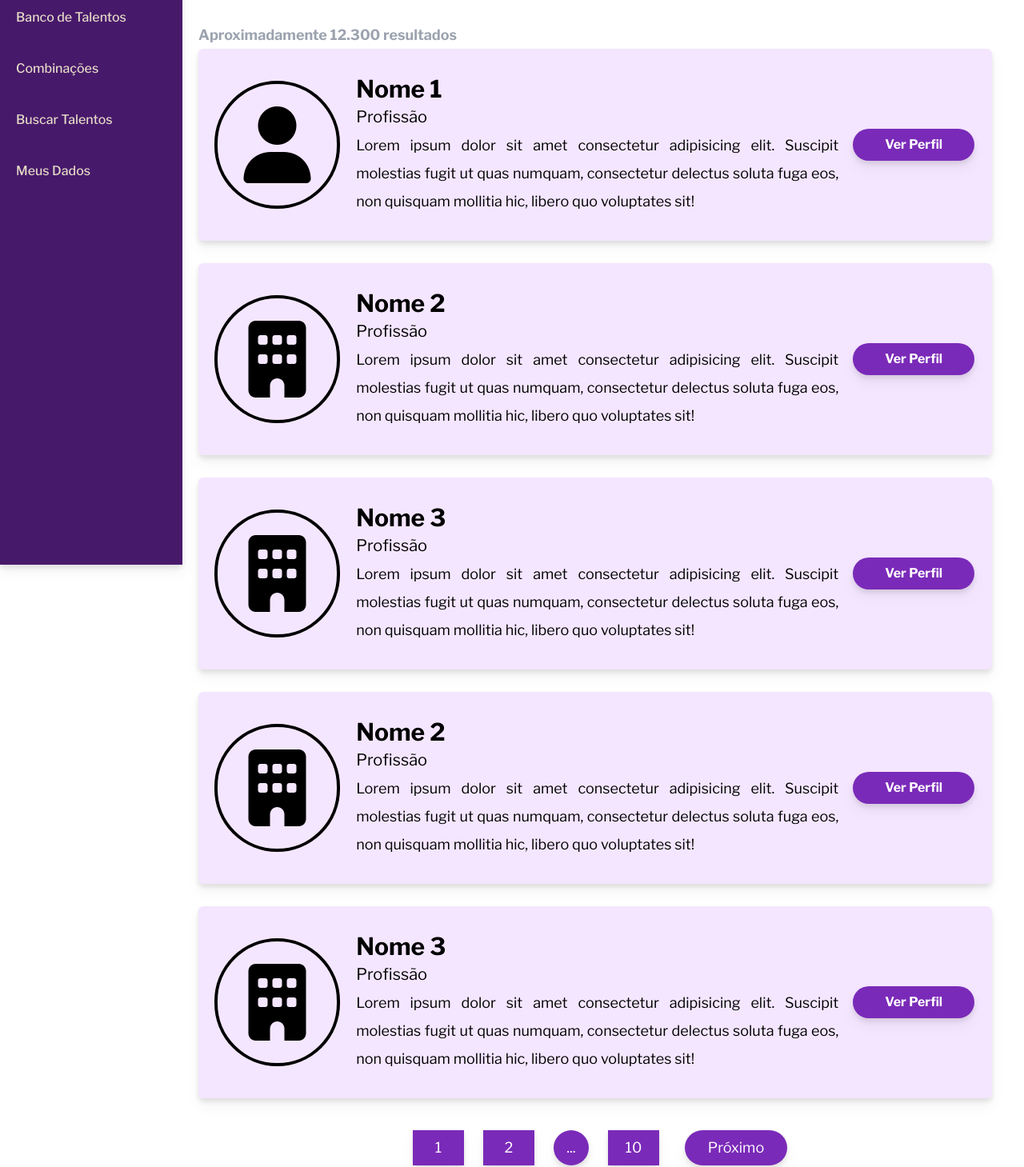
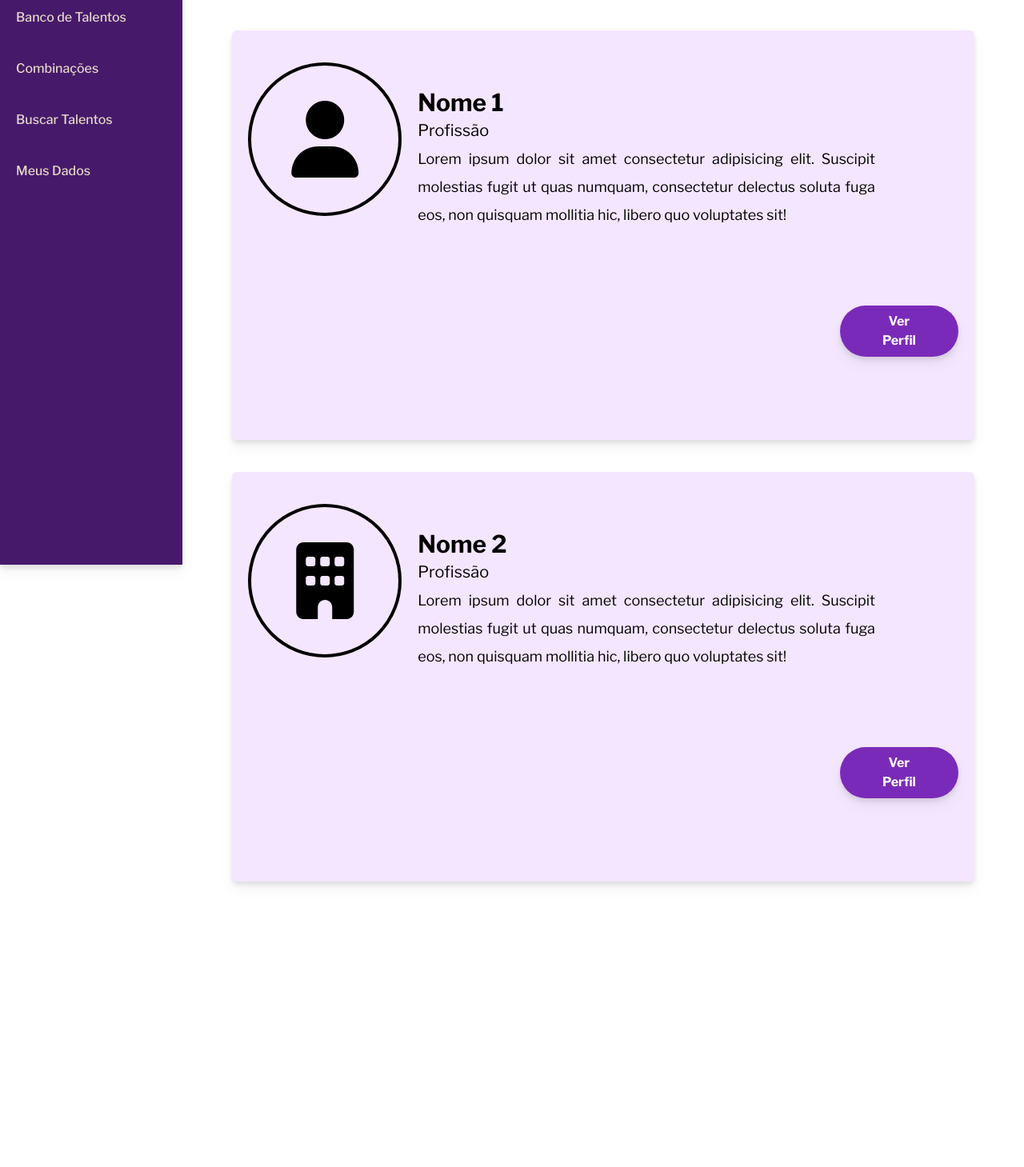
Before and after one commit to LETMIN-Corp/letmin-client, a React (Vite) app: page /company/talentsearch in a window 1280 px wide. Shown: the part 174-1633 px from the top of the page at 80% size. After the commit the page ends 1336 px from the top, so only its background shows below. Built offline with nearby package versions, Linux system fonts and the light colour scheme.

Commit message:
Revert "company search page (large) finished"
This reverts commit df7fad00154a50ad01e1be480fc069dcae7bebc9.

```diff
--- a/src/Components/Cards/CompanySearchCard.tsx
+++ b/src/Components/Cards/CompanySearchCard.tsx
@@ -14,18 +14,18 @@ interface ComponentInterface {
 
 const CompanyTalentSearchCard: React.FC<ComponentInterface> = ({ card }) => {
     return (
-        <div className='bg-lilac rounded-md mx-auto text-justify text-8x1 drop-shadow-lg px-5 mr-5 flex items-center justify-between'>
-            <div className='flex w-40 h-40 border-4 rounded-full items-center justify-center'>
+        <div className='lg:w-11/12 bg-lilac rounded-md mx-auto text-justify py-10 text-8x1  drop-shadow-lg px-5'>
+            <div className='flex flex-col w-48 float-left h-48 border-4 rounded-full items-center justify-center'>
                 <i className={`${ card.icon } text-8xl`}></i>
             </div>
-            <div className='w-8/12 text-black pl-5 my-8 mr-4'>
+            <div className='flex flex-col float-left w-8/12 text-black  mb-5 pl-5 mt-8 mb-8'>
                 <h1 className='text-xl lg:text-3xl font-bold'>{ card.name }</h1>
                 <p className='text-lg lg:text-xl'>{ card.profission }</p>
                 <p className='text-lg lg:text-lg'>{ card.description }</p>
 
             </div>
 
-            <div className='flex w-2/12 h-48 items-center justify-center'>
+            <div className='flex flex-col float-right w-2/12 h-48 items-center justify-center'>
                 <SecondaryLink text={ card.text } path={ card.path } />
             </div>
         </div>
--- a/src/Views/Company/CompanyTalentSearch.tsx
+++ b/src/Views/Company/CompanyTalentSearch.tsx
@@ -1,71 +1,35 @@
 import CompanyDefault from './CompanyDefault';
-import { useEffect, useState  } from 'react';
+import { useEffect } from 'react';
 import CompanyTalentSearchCard from '../../Components/Cards/CompanySearchCard';
 import { Link } from 'react-router-dom';
-import FormButton from '../../Components/Buttons/FormButton';
-import { useNavigate } from 'react-router-dom';
 
-const CompanyTalentSearch = () => {
+const CompanyIndicators = () => {
     useEffect((): void => {
-        window.document.title = 'Busca de Talentos';
+        window.document.title = 'Indicadores';
     });
 
-    const navigate = useNavigate();
-
-    const cont = 0;
-
-    const pageButtons = [
-        {
-            text: 'Voltar para o cadastro',
-            path: '/register',
-            isLink: true,
-            hasFunction: true,
-            handleClick: () => setModalIsOpen(true),
-        }
-    ];
-
-    const [currentPage, setCurrentPage] = useState(0);
-    const [modalIsOpen, setModalIsOpen] = useState(false);
-    const [termIsAccepted, setTermIsAccepted] = useState(true);
-    const [registerData, setRegisterData] = useState<IRegisterData>({
-    });
-
-    interface IRegisterData {
-        [key: string]: {
-            [key: string]: string;
-        };
-    }
-
-    function handleRegister() {
-        // Lógica de cadastro e validação de dados
-
-        navigate('/company/indicators');
-    }
-
-    const pageConstraints = {
-        min: 0,
-        max: 3,
-    }
+const viewConsultPackage = {
+    getValue: () : string => { return '' },
+    setValue: (e: React.ChangeEvent<HTMLInputElement | HTMLSelectElement>) => {}
+}
 
     return (
         <CompanyDefault>
-            <div className='p-5'>
+            <div className="p-5">
                 <h1 className='text-2xl'>
                     <i className="fa-solid fa-magnifying-glass"></i>
                     <span> Buscar Talentos</span>
                 </h1>
 
-                <div className='flex justify-between w-full mt-5 items-center '>
-                {/* <input onChange={ (e) => setSearchFolders(e.target.value) } type='text' placeholder='Buscar' className='max-w-sm w-full mr-3 px-2 py-1 border-2 border-dark-purple rounded-md' name='search' id='search' /> */}
-                    <input type='text' placeholder='Buscar' className='max-w-sm w-full px-2 py-1 border-2 border-dark-purple rounded-md' name='search' id='search' />
-                    <Link to='/company/favorite'><i className="fa-regular fa-heart fa-2x mr-5"></i></Link>
+                <div className='w-3/12 border-2 border-dark-purple rounded-lg flex items-center justify-between mt-5 pr-5'>
+                    <input placeholder='  Pesquisar' className='w-11/12 px-2 py-1' type='text' name='search' ></input>
+                    <Link to={ '/company/search' }><i className="fa-solid fa-magnifying-glass"></i></Link>
+
                 </div>
 
-                <div className='mt-7'>
-                    <p className='text-bright-gray font-bold text-lg'>Aproximadamente 12.300 resultados</p>
-                </div>
 
-                <div className='grid grid-cols-1 flex flex-col justify-center items-center md:grid-cols-1 gap-7 w-full md:mb-5'>
+
+                <div className='grid grid-cols-1 flex flex-col justify-center items-center md:grid-cols-1 gap-10 w-full  my-6 md:my-10'>
                     {
                         [
                             {
@@ -74,7 +38,7 @@ const CompanyTalentSearch = () => {
                                 profission: 'Profissão',
                                 description: 'Lorem ipsum dolor sit amet consectetur adipisicing elit. Suscipit molestias fugit ut quas numquam, consectetur delectus soluta fuga eos, non quisquam mollitia hic, libero quo voluptates sit!',
                                 text: 'Ver Perfil',
-                                path: '/company/userprofile',
+                                path: '',
                             },
                             {
                                 icon: 'fa-solid fa-building',
@@ -82,58 +46,14 @@ const CompanyTalentSearch = () => {
                                 profission: 'Profissão',
                                 description: 'Lorem ipsum dolor sit amet consectetur adipisicing elit. Suscipit molestias fugit ut quas numquam, consectetur delectus soluta fuga eos, non quisquam mollitia hic, libero quo voluptates sit!',
                                 text: 'Ver Perfil',
-                                path: '/company/userprofile',
-                            },
-                            {
-                                icon: 'fa-solid fa-building',
-                                name: 'Nome 3',
-                                profission: 'Profissão',
-                                description: 'Lorem ipsum dolor sit amet consectetur adipisicing elit. Suscipit molestias fugit ut quas numquam, consectetur delectus soluta fuga eos, non quisquam mollitia hic, libero quo voluptates sit!',
-                                text: 'Ver Perfil',
-                                path: '/company/userprofile',
-                            },
-                            {
-                                icon: 'fa-solid fa-building',
-                                name: 'Nome 2',
-                                profission: 'Profissão',
-                                description: 'Lorem ipsum dolor sit amet consectetur adipisicing elit. Suscipit molestias fugit ut quas numquam, consectetur delectus soluta fuga eos, non quisquam mollitia hic, libero quo voluptates sit!',
-                                text: 'Ver Perfil',
-                                path: '/company/userprofile',
-                            },
-                            {
-                                icon: 'fa-solid fa-building',
-                                name: 'Nome 3',
-                                profission: 'Profissão',
-                                description: 'Lorem ipsum dolor sit amet consectetur adipisicing elit. Suscipit molestias fugit ut quas numquam, consectetur delectus soluta fuga eos, non quisquam mollitia hic, libero quo voluptates sit!',
-                                text: 'Ver Perfil',
-                                path: '/company/userprofile',
+                                path: '/register/company',
                             },
                         ].map((card) => <CompanyTalentSearchCard card={ card } key={ card.path } />)
                     }
                 </div>
-
-                <div className='flex justify-center w-full my-10 mr-40'>
-                    {
-                        (currentPage > pageConstraints.min) && (
-                            <button className='bg-bright-purple text-white text-center w-32 py-2 mx-5 rounded-full drop-shadow-lg md:text-lg hover:bg-bold-purple' onClick={ () => setCurrentPage(currentPage - 1) }>Voltar</button>
-                        )
-                    }
-
-                    <button className='bg-bright-purple text-white text-center w-16 py-2 mx-3 drop-shadow-lg md:text-lg hover:bg-bold-purple' onClick={ () => setCurrentPage(currentPage - 1) }>1</button>
-                    <button className='bg-bright-purple text-white text-center w-16 py-2 mx-3 drop-shadow-lg md:text-lg hover:bg-bold-purple' onClick={ () => setCurrentPage(currentPage - 1) }>2</button>
-                    <button className='bg-bright-purple text-white text-center w-11 py-2 mx-3 drop-shadow-lg rounded-full md:text-lg hover:bg-bold-purple' onClick={ () => setCurrentPage(currentPage - 1) }>...</button>
-                    <button className='bg-bright-purple text-white text-center w-16 py-2 mx-3 drop-shadow-lg md:text-lg hover:bg-bold-purple' onClick={ () => setCurrentPage(currentPage - 1) }>10</button>
-
-                    {
-                        (currentPage < pageConstraints.max) && (
-                            <button className='bg-bright-purple text-white text-center w-32 py-2 mx-5 rounded-full drop-shadow-lg md:text-lg hover:bg-bold-purple' onClick={ () => setCurrentPage(currentPage + 1) }>Próximo</button>
-                        )
-                    }
-                </div>
-
             </div>
         </CompanyDefault>
     );
 }
 
-export default CompanyTalentSearch;
+export default CompanyIndicators;
--- a/tailwind.config.js
+++ b/tailwind.config.js
@@ -14,7 +14,6 @@ module.exports = {
       'lilac': '#F4E6FF',
       'white': '#FFFEFF',
       'gray': '#E6DCC7',
-      'bright-gray':  '#9ca3af',
       'black': '#000002',
       'green': '#00C853',
       'red': '#E83736'
```
